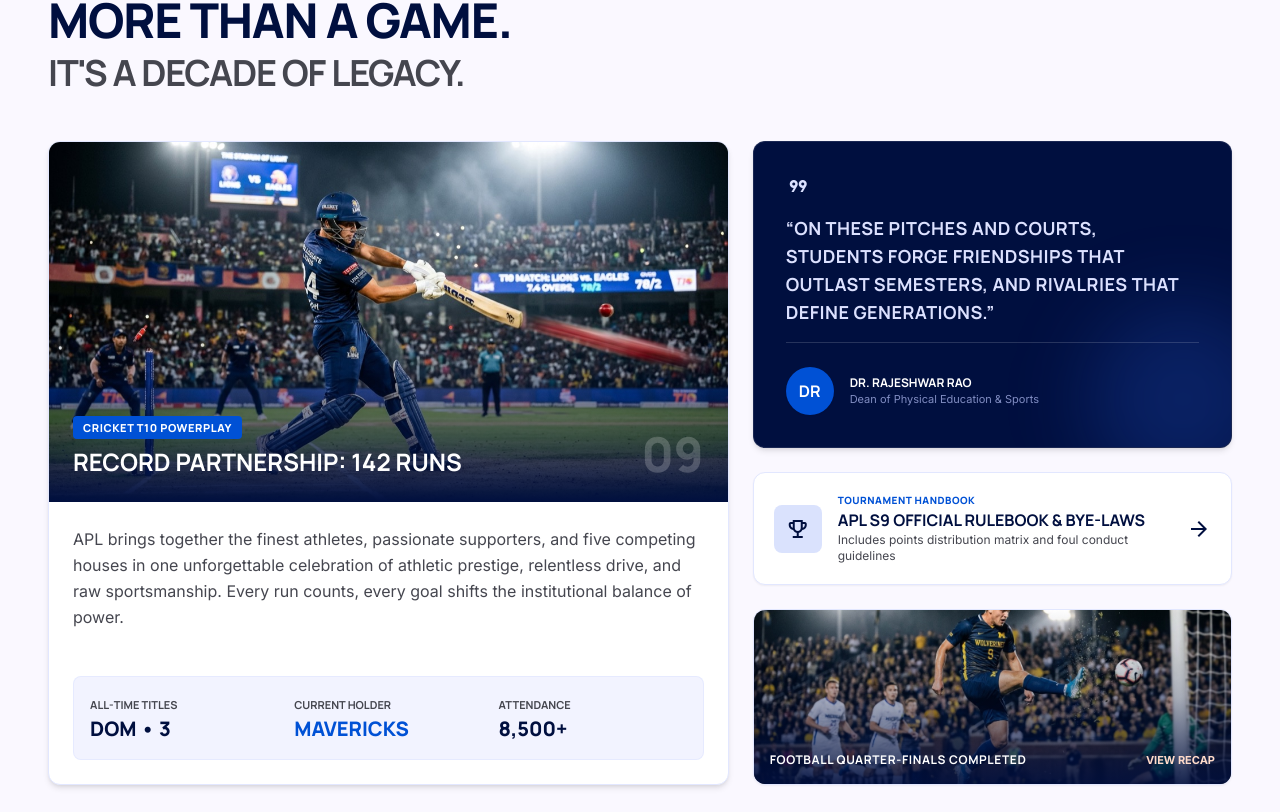
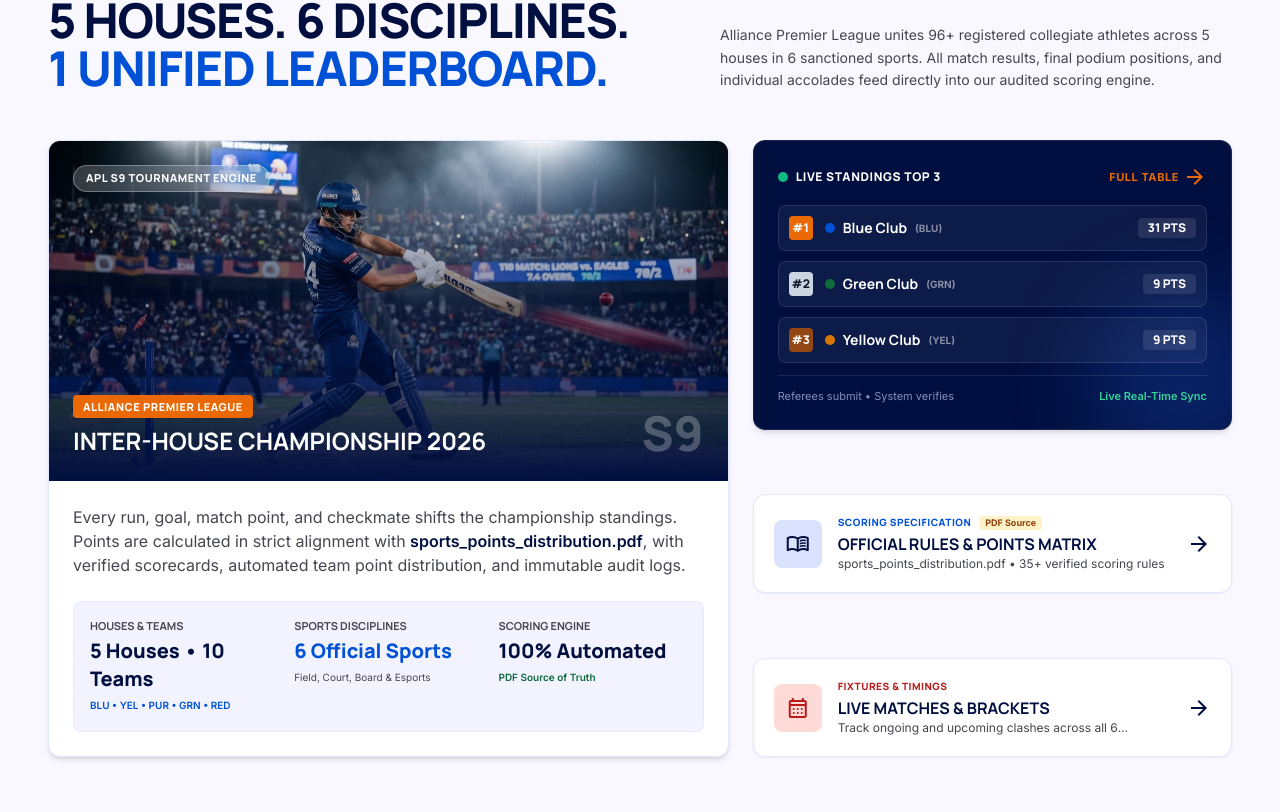
Before and after one commit to mudassir-markania/Club-Protal, a Next.js app in the folder apps/frontend/: page / in a window 1280 px wide. Shown: the part 908-1720 px from the top of the page. Built offline with nearby package versions, Linux system fonts and the light colour scheme; no server answers.

Commit message:
feat(home): redesign championship overview with real APL S9 tournament engine, live standings, and scoring specification

```diff
--- a/apps/frontend/src/app/page.tsx
+++ b/apps/frontend/src/app/page.tsx
@@ -618,127 +618,190 @@ export default function HomePage() {
           <section className="w-full py-16 lg:py-20 bg-[#faf8ff]" id="championship-overview">
             <div className="max-w-[1440px] mx-auto px-4 sm:px-6 lg:px-12">
               {/* Section Marker */}
-              <div className="flex flex-col gap-2 mb-12">
+              <div className="flex flex-col gap-2 mb-10 sm:mb-12">
                 <div className="flex items-center gap-2">
                   <span className="w-8 h-1 bg-[#0051d5] rounded-full" />
                   <span className="text-xs text-[#0051d5] uppercase tracking-widest font-extrabold font-manrope">
-                    THE SPIRIT OF COMPETITION
+                    CHAMPIONSHIP SPECIFICATION • SEASON 9
                   </span>
                 </div>
+                <div className="flex flex-col lg:flex-row lg:items-end justify-between gap-4">
                   <h2 className="font-manrope text-3xl sm:text-5xl font-extrabold text-[#000f3f] uppercase tracking-tight leading-none">
-                  MORE THAN A GAME.
+                    5 HOUSES. 6 DISCIPLINES.
                     <br />
-                  <span className="text-[#45464f] text-2xl sm:text-4xl font-bold">
-                    IT&apos;S A DECADE OF LEGACY.
-                  </span>
+                    <span className="text-[#0051d5]">1 UNIFIED LEADERBOARD.</span>
                   </h2>
+                  <p className="text-sm text-[#45464f] max-w-lg leading-relaxed">
+                    Alliance Premier League unites 96+ registered collegiate athletes across 5 houses in 6 sanctioned sports. All match results, final podium positions, and individual accolades feed directly into our audited scoring engine.
+                  </p>
+                </div>
               </div>
 
               {/* Asymmetrical Editorial Grid */}
               <div className="grid grid-cols-1 lg:grid-cols-12 gap-6 items-stretch">
-                {/* Left Rich Media Card */}
+                {/* Left Rich Media & Tournament Engine Card */}
                 <div className="lg:col-span-7 bg-white rounded-xl overflow-hidden shadow-md flex flex-col justify-between border border-[#e2e7ff]">
-                  <div className="relative h-[320px] sm:h-[360px] w-full overflow-hidden">
+                  <div className="relative h-[280px] sm:h-[340px] w-full overflow-hidden">
                     <img
                       className="w-full h-full object-cover"
-                      alt="Collegiate cricket batsman playing shot under stadium floodlights"
+                      alt="Collegiate athletes in action under stadium floodlights"
                       src="/cricket.jpg"
                     />
-                    <div className="absolute inset-0 bg-gradient-to-t from-[#000f3f] via-transparent to-transparent" />
+                    <div className="absolute inset-0 bg-gradient-to-t from-[#000f3f] via-[#000f3f]/50 to-transparent" />
+
+                    {/* Badge top-left */}
+                    <div className="absolute top-4 left-4 sm:top-6 sm:left-6 flex items-center gap-2">
+                      <span className="px-3 py-1 rounded-full bg-white/20 backdrop-blur-md border border-white/30 text-white text-[11px] uppercase tracking-wider font-extrabold font-manrope">
+                        APL S9 TOURNAMENT ENGINE
+                      </span>
+                    </div>
+
+                    {/* Bottom overlay info */}
                     <div className="absolute bottom-6 left-6 right-6 flex items-end justify-between">
                       <div>
-                        <span className="px-2.5 py-1 rounded bg-[#0051d5] text-white text-[11px] uppercase tracking-wider font-extrabold font-manrope">
-                          CRICKET T10 POWERPLAY
+                        <span className="px-2.5 py-1 rounded bg-[#eb6905] text-white text-[10px] sm:text-[11px] uppercase tracking-wider font-extrabold font-manrope">
+                          ALLIANCE PREMIER LEAGUE
                         </span>
                         <p className="text-xl sm:text-2xl font-bold text-white mt-2 uppercase font-manrope">
-                          Record Partnership: 142 Runs
+                          Inter-House Championship 2026
                         </p>
                       </div>
-                      <span className="text-5xl font-black text-white/20 font-manrope">
-                        09
+                      <span className="text-4xl sm:text-5xl font-black text-white/25 font-manrope shrink-0">
+                        S9
                       </span>
                     </div>
                   </div>
 
                   <div className="p-6 flex flex-col justify-between flex-grow">
-                    <p className="text-[#45464f] text-base leading-relaxed mb-6 font-normal">
-                      APL brings together the finest athletes, passionate supporters, and five competing houses in one unforgettable celebration of athletic prestige, relentless drive, and raw sportsmanship. Every run counts, every goal shifts the institutional balance of power.
+                    <p className="text-[#45464f] text-sm sm:text-base leading-relaxed mb-6 font-normal">
+                      Every run, goal, match point, and checkmate shifts the championship standings. Points are calculated in strict alignment with <span className="font-semibold text-[#000f3f]">sports_points_distribution.pdf</span>, with verified scorecards, automated team point distribution, and immutable audit logs.
                     </p>
-                    <div className="grid grid-cols-3 gap-4 pt-4 bg-[#f2f3ff] p-4 rounded-lg border border-[#e2e7ff]/70">
+
+                    {/* 3 Metrics Bar */}
+                    <div className="grid grid-cols-3 gap-3 sm:gap-4 bg-[#f2f3ff] p-4 rounded-lg border border-[#e2e7ff]/70">
                       <div>
-                        <span className="text-[11px] text-[#45464f] uppercase font-bold font-manrope">
-                          All-Time Titles
+                        <span className="text-[10px] sm:text-[11px] text-[#45464f] uppercase font-bold font-manrope block">
+                          Houses &amp; Teams
                         </span>
-                        <p className="text-lg sm:text-xl text-[#000f3f] font-extrabold font-manrope">
-                          DOM • 3
+                        <p className="text-base sm:text-xl text-[#000f3f] font-extrabold font-manrope mt-0.5">
+                          5 Houses • 10 Teams
                         </p>
+                        <span className="text-[10px] text-[#0051d5] font-semibold">BLU • YEL • PUR • GRN • RED</span>
                       </div>
                       <div>
-                        <span className="text-[11px] text-[#45464f] uppercase font-bold font-manrope">
-                          Current Holder
+                        <span className="text-[10px] sm:text-[11px] text-[#45464f] uppercase font-bold font-manrope block">
+                          Sports Disciplines
                         </span>
-                        <p className="text-lg sm:text-xl text-[#0051d5] font-extrabold font-manrope">
-                          MAVERICKS
+                        <p className="text-base sm:text-xl text-[#0051d5] font-extrabold font-manrope mt-0.5">
+                          6 Official Sports
                         </p>
+                        <span className="text-[10px] text-[#45464f]">Field, Court, Board &amp; Esports</span>
                       </div>
                       <div>
-                        <span className="text-[11px] text-[#45464f] uppercase font-bold font-manrope">
-                          Attendance
+                        <span className="text-[10px] sm:text-[11px] text-[#45464f] uppercase font-bold font-manrope block">
+                          Scoring Engine
                         </span>
-                        <p className="text-lg sm:text-xl text-[#000f3f] font-extrabold font-manrope">
-                          8,500+
+                        <p className="text-base sm:text-xl text-[#000f3f] font-extrabold font-manrope mt-0.5">
+                          100% Automated
                         </p>
+                        <span className="text-[10px] text-[#0f6b3e] font-semibold">PDF Source of Truth</span>
                       </div>
                     </div>
                   </div>
                 </div>
 
-                {/* Right Stack: Quote & Sports Breakdown */}
-                <div className="lg:col-span-5 flex flex-col gap-6">
-                  {/* Institutional Quote Bento */}
-                  <div className="bg-[#000f3f] text-white p-6 sm:p-8 rounded-xl shadow-md relative overflow-hidden flex flex-col justify-between border border-white/10">
+                {/* Right Stack: Live Standings Bento, Rulebook & Fixtures */}
+                <div className="lg:col-span-5 flex flex-col gap-4 sm:gap-5 justify-between">
+                  {/* Live House Standings Bento */}
+                  <div className="bg-[#000f3f] text-white p-5 sm:p-6 rounded-xl shadow-md relative overflow-hidden flex flex-col justify-between border border-white/10">
                     <div className="relative z-10">
-                      <span className="material-symbols-outlined text-[#dbe1ff] text-4xl mb-4 block">
-                        format_quote
+                      <div className="flex items-center justify-between mb-4">
+                        <div className="flex items-center gap-2">
+                          <span className="relative flex h-2.5 w-2.5">
+                            <span className="animate-ping absolute inline-flex h-full w-full rounded-full bg-emerald-400 opacity-75" />
+                            <span className="relative inline-flex rounded-full h-2.5 w-2.5 bg-emerald-500" />
                           </span>
-                      <p className="text-base sm:text-lg leading-snug uppercase tracking-wide text-[#dce1ff] font-manrope font-bold">
-                        &ldquo;On these pitches and courts, students forge friendships that outlast semesters, and rivalries that define generations.&rdquo;
-                      </p>
+                          <span className="text-xs uppercase font-extrabold font-manrope text-white tracking-wider">
+                            Live Standings Top 3
+                          </span>
                         </div>
-                    <div className="pt-6 mt-4 flex items-center gap-4 relative z-10 border-t border-white/15">
-                      <div className="w-12 h-12 rounded-full bg-[#0051d5] flex items-center justify-center font-bold text-white font-manrope text-base shadow-sm">
-                        DR
+                        <Link
+                          href="/leaderboard"
+                          className="text-[11px] font-bold text-[#eb6905] hover:text-[#ff9245] uppercase tracking-wider flex items-center gap-1 transition-colors"
+                        >
+                          Full Table
+                          <span className="material-symbols-outlined text-sm">arrow_forward</span>
+                        </Link>
                       </div>
-                      <div className="flex flex-col">
-                        <span className="text-xs uppercase text-white font-bold font-manrope">
-                          Dr. Rajeshwar Rao
+
+                      {/* Top 3 Houses rows */}
+                      <div className="space-y-2.5">
+                        {houses.slice(0, 3).map((h, idx) => (
+                          <div
+                            key={h.id}
+                            className="flex items-center justify-between p-2.5 rounded-lg bg-white/5 border border-white/10 hover:bg-white/10 transition-colors"
+                          >
+                            <div className="flex items-center gap-3">
+                              <span
+                                className={`w-6 h-6 rounded flex items-center justify-center text-xs font-black font-manrope ${
+                                  idx === 0
+                                    ? 'bg-[#eb6905] text-white'
+                                    : idx === 1
+                                    ? 'bg-slate-300 text-slate-900'
+                                    : 'bg-amber-700/80 text-white'
+                                }`}
+                              >
+                                #{h.rank || idx + 1}
                               </span>
-                        <span className="text-[11px] text-[#808dc2]">
-                          Dean of Physical Education &amp; Sports
+                              <div className="flex items-center gap-2">
+                                <span className={`w-2.5 h-2.5 rounded-full ${h.accentBorder}`} />
+                                <span className="text-sm font-bold font-manrope text-white">
+                                  {h.name}
+                                </span>
+                                <span className="text-[10px] text-white/50 uppercase font-bold">
+                                  ({h.code})
                                 </span>
                               </div>
                             </div>
+                            <span className="px-2.5 py-0.5 rounded bg-white/10 text-white font-extrabold text-xs font-manrope whitespace-nowrap">
+                              {h.points} PTS
+                            </span>
+                          </div>
+                        ))}
+                      </div>
+                    </div>
+
+                    <div className="pt-3 mt-3 border-t border-white/10 flex items-center justify-between text-[11px] text-[#808dc2] relative z-10">
+                      <span>Referees submit • System verifies</span>
+                      <span className="text-emerald-400 font-semibold">Live Real-Time Sync</span>
+                    </div>
+
                     <div className="absolute -right-12 -bottom-12 w-48 h-48 rounded-full bg-[#316bf3]/20 blur-2xl pointer-events-none" />
                   </div>
 
-                  {/* Quick Sports Schedule Feature Tile */}
+                  {/* Official Rulebook & Scoring Matrix Bento */}
                   <div
                     onClick={() => setShowRulebookModal(true)}
-                    className="bg-white p-5 rounded-xl shadow-sm border border-[#e2e7ff] flex items-center justify-between gap-4 hover:bg-[#e2e7ff]/40 transition-colors cursor-pointer group"
+                    className="bg-white p-5 rounded-xl shadow-sm border border-[#e2e7ff] flex items-center justify-between gap-4 hover:bg-[#e2e7ff]/30 hover:border-[#0051d5]/40 transition-all cursor-pointer group"
                   >
                     <div className="flex items-center gap-4">
                       <div className="w-12 h-12 rounded-lg bg-[#dae2fd] text-[#000f3f] flex items-center justify-center group-hover:bg-[#000f3f] group-hover:text-white transition-colors shrink-0">
-                        <span className="material-symbols-outlined text-2xl">emoji_events</span>
+                        <span className="material-symbols-outlined text-2xl">menu_book</span>
                       </div>
                       <div className="flex flex-col">
+                        <div className="flex items-center gap-2">
                           <span className="text-[10px] text-[#0051d5] uppercase font-extrabold tracking-wider font-manrope">
-                          Tournament Handbook
+                            Scoring Specification
                           </span>
-                        <span className="text-sm sm:text-base font-bold text-[#000f3f] uppercase font-manrope">
-                          APL S9 Official Rulebook &amp; Bye-Laws
+                          <span className="px-1.5 py-0.2 rounded bg-amber-100 text-amber-800 text-[9px] font-bold">
+                            PDF Source
                           </span>
-                        <span className="text-xs text-[#45464f]">
-                          Includes points distribution matrix and foul conduct guidelines
+                        </div>
+                        <span className="text-sm sm:text-base font-bold text-[#000f3f] uppercase font-manrope mt-0.5">
+                          Official Rules &amp; Points Matrix
+                        </span>
+                        <span className="text-xs text-[#45464f] line-clamp-1">
+                          sports_points_distribution.pdf • 35+ verified scoring rules
                         </span>
                       </div>
                     </div>
@@ -747,27 +810,31 @@ export default function HomePage() {
                     </span>
                   </div>
 
-                  {/* Secondary Image Tile */}
-                  <div className="relative h-44 rounded-xl overflow-hidden shadow-sm border border-[#e2e7ff]">
-                    <img
-                      className="w-full h-full object-cover"
-                      alt="Collegiate football match under bright evening lights, player shooting the ball into the top corner"
-                      src="/football.jpg"
-                    />
-                    <div className="absolute inset-0 bg-gradient-to-t from-[#000f3f]/90 via-[#000f3f]/30 to-transparent flex items-end p-4">
-                      <div className="flex items-center justify-between w-full">
-                        <span className="text-xs font-bold text-white uppercase tracking-wider font-manrope">
-                          FOOTBALL QUARTER-FINALS COMPLETED
-                        </span>
+                  {/* Schedule & Arena Fixtures Card */}
                   <Link
                     href="/schedule"
-                          className="text-[11px] text-[#ffdbca] font-extrabold uppercase hover:underline cursor-pointer"
+                    className="bg-white p-5 rounded-xl shadow-sm border border-[#e2e7ff] flex items-center justify-between gap-4 hover:bg-[#e2e7ff]/30 hover:border-[#0051d5]/40 transition-all cursor-pointer group"
                   >
-                          VIEW RECAP
-                        </Link>
+                    <div className="flex items-center gap-4">
+                      <div className="w-12 h-12 rounded-lg bg-[#ffdad6] text-[#ba1a1a] flex items-center justify-center group-hover:bg-[#ba1a1a] group-hover:text-white transition-colors shrink-0">
+                        <span className="material-symbols-outlined text-2xl">calendar_month</span>
+                      </div>
+                      <div className="flex flex-col">
+                        <span className="text-[10px] text-[#ba1a1a] uppercase font-extrabold tracking-wider font-manrope">
+                          Fixtures &amp; Timings
+                        </span>
+                        <span className="text-sm sm:text-base font-bold text-[#000f3f] uppercase font-manrope mt-0.5">
+                          Live Matches &amp; Brackets
+                        </span>
+                        <span className="text-xs text-[#45464f] line-clamp-1">
+                          Track ongoing and upcoming clashes across all 6 disciplines
+                        </span>
                       </div>
                     </div>
-                  </div>
+                    <span className="material-symbols-outlined text-[#000f3f] text-2xl group-hover:translate-x-1 transition-transform shrink-0">
+                      arrow_forward
+                    </span>
+                  </Link>
                 </div>
               </div>
             </div>
```
Lines whose indentation alone changed are shown as unchanged.
